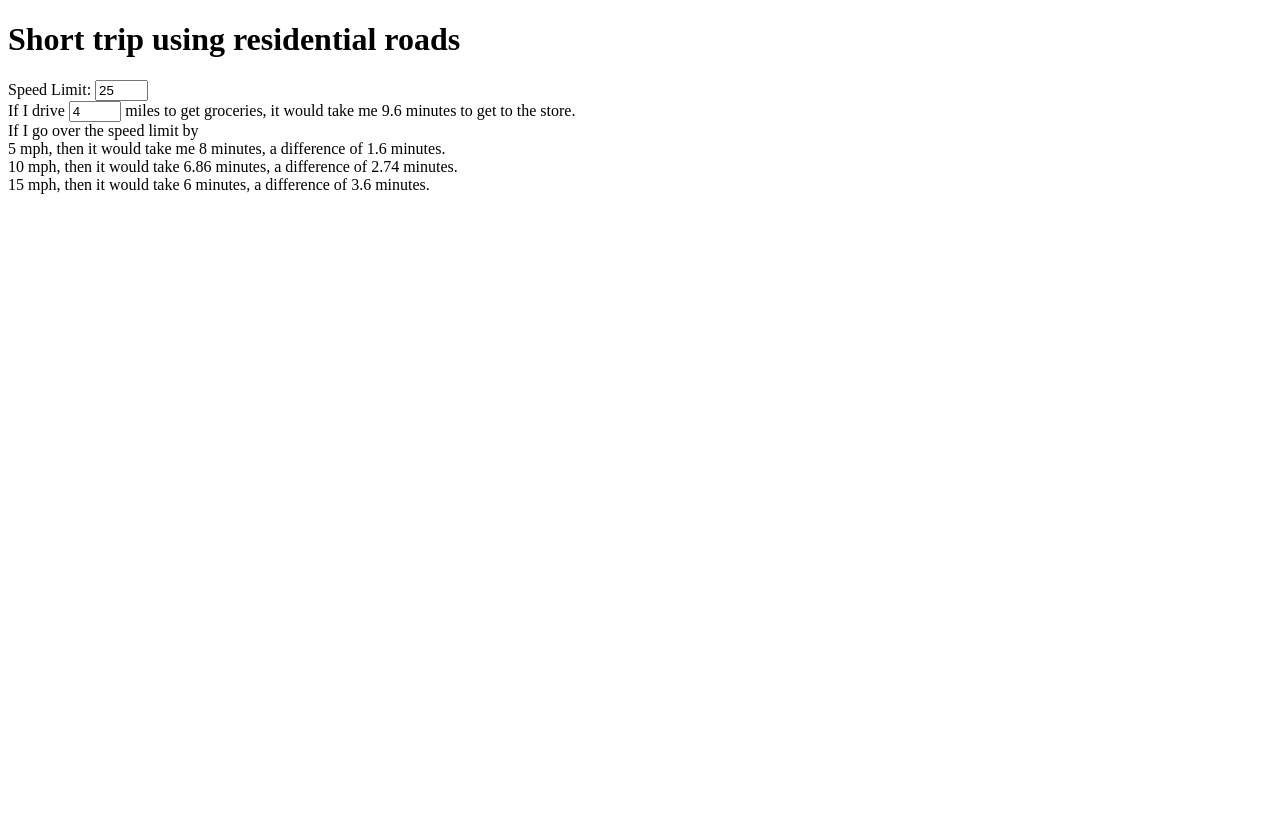
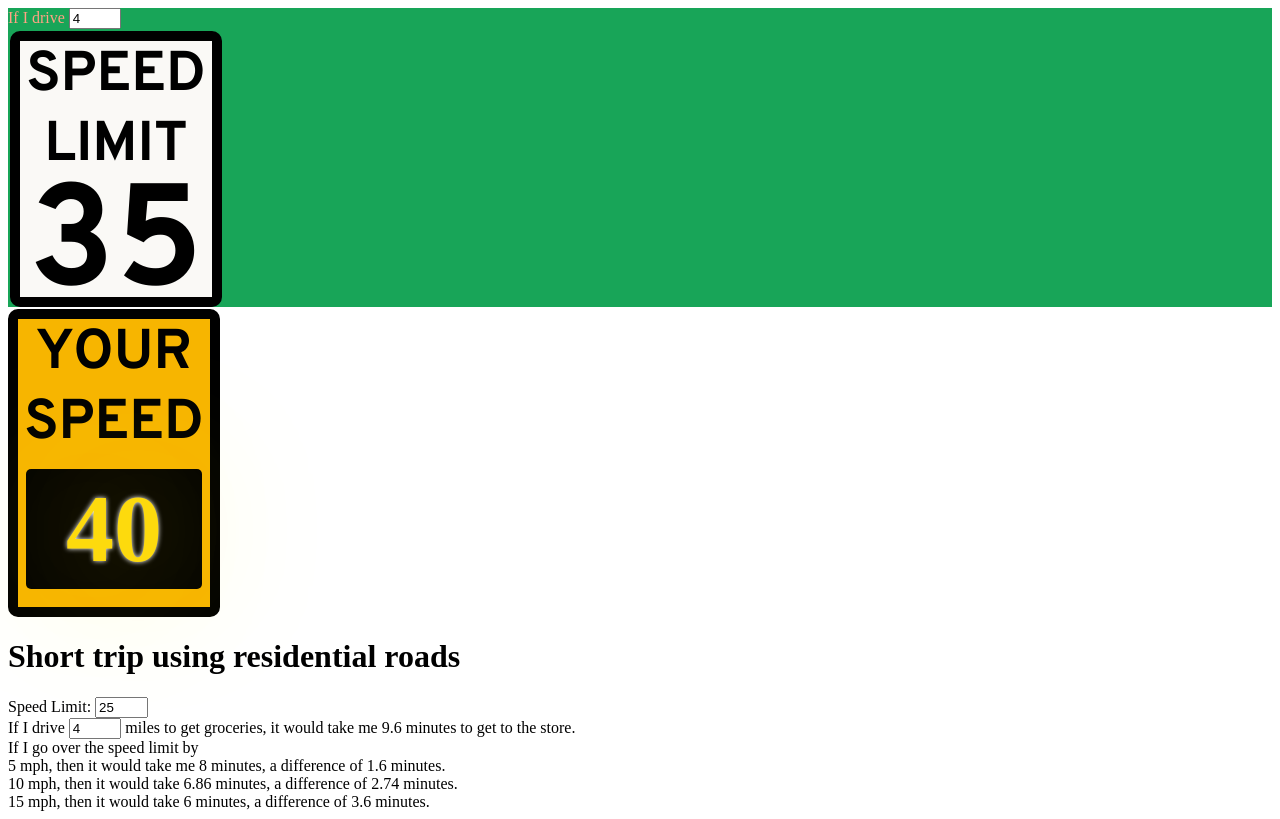
Before and after one commit to akcode2/slow-down, a plain HTML site: page index.html in a window 1280 px wide. Drawn offline with Linux system fonts and the light colour scheme; a web font is replaced by a local one.

Commit message:
Create a 'Your Speed' sign with CSS

```diff
--- a/index.html
+++ b/index.html
@@ -6,11 +6,29 @@
     <meta name="viewport" content="width=device-width, initial-scale=1.0">
     <title>The faster you drive, the less time you save</title>
     <link rel="stylesheet" href="./style.css">
+    <link rel="stylesheet" media="screen" href="https://fontlibrary.org//face/dseg14" type="text/css"/>
 </head>
 <body>
     <!-- Target audience: People who drive 5-15 miles above the speed limit -->
+    <div class="atTheLimit">
+        If I drive <input type="number" id="resDistance" name="resDistance" min="2" value="4" autocomplete="off">
+        <div class="sign">
+            <div class="signTitle">SPEED LIMIT</div>
+            <div class="signSpeed">
+                35
+            </div>
+        </div>
+    </div>
 
-    <h1> Short trip using residential roads </h1>
+
+    <div class="yourspeed">
+        <div class="signTitle">YOUR SPEED</div>
+        <div class="speedDisplay yourspeed5">40</div>
+
+    </div>
+
+    <div class="resTrips">
+        <h1> Short trip using residential roads </h1>
     <label for="resSpeedLimit">Speed Limit: <input type="number" id="resSpeedLimit" min="25" step="5" max="35" value="25" autocomplete="off"></label><br>
     If I drive <input type="number" id="resDistance" name="resDistance" min="2" value="4" autocomplete="off"> miles to get groceries,
     it would take me <output id="resTime" name="resTime" for="resDistance resSpeedLimit"></output> minutes to get to the store.<br>
@@ -18,6 +36,8 @@
     5 mph, then it would take me <output id="resTimeIfBy5" for="resDistance speedOverBy5"></output> minutes, a difference of <output id="resDifferenceIfBy5" for="resTimeIfBy5 resTime"></output> minutes.<br>
     10 mph, then it would take <output id="resTimeIfBy10" for="resDistance speedOverBy10"></output> minutes, a difference of <output id="resDifferenceIfBy10" for="resTimeIfBy10 resTime"></output> minutes.<br>
     15 mph, then it would take <output id="resTimeIfBy15" for="resDistance speedOverBy15"></output> minutes, a difference of <output id="resDifferenceIfBy15" for="resTimeIfBy15 resTime"></output> minutes.
+    </div>
+
 
     <script src="./script.js" defer></script>
 </body>
--- a/style.css
+++ b/style.css
@@ -1,3 +1,59 @@
+@import url('https://fonts.googleapis.com/css2?family=Orbitron:wght@700&family=Overpass:wght@700&display=swap');
 input[type="number"] {
     width: 6ch;
 }
+
+.sign {
+    height: 16rem;
+    width: 12rem;
+    border: 10px solid black;
+    background-color: #FAF9F6;
+    color: black;
+    border-radius: 10px;
+    font-family: 'Overpass';
+    text-align: center;
+    margin: 2px;
+}
+
+.signTitle {
+    font-size: 3.5rem;
+}
+
+.signSpeed {
+    font-size: 9rem;
+    margin-top: -1.5rem;
+}
+
+.yourspeed {
+    height: 18rem;
+    width: 12rem;
+    border: 10px solid black;
+    border-radius: 10px;
+    background-color: #F7B500;
+    font-family: 'Overpass';
+    text-align: center;
+}
+
+.speedDisplay {
+    font-family: 'DSEG14ClassicRegular';
+    font-weight: bold;
+    font-style: normal;
+    font-size: 6rem;
+    margin: 10px auto;
+    height: 7rem;
+    width: 10rem;
+    padding: .25rem .5rem;
+    color: #FDDA0D;
+    background-color: black;
+    border-radius: 5px;
+    text-shadow:
+    0 0 5px #fff,
+    0 0 151px #FDDA0D;
+}
+
+.atTheLimit {
+    height: 100%;
+    width: 100%;
+    background-color: #18a558;
+    color: #ffa384;
+}
```
